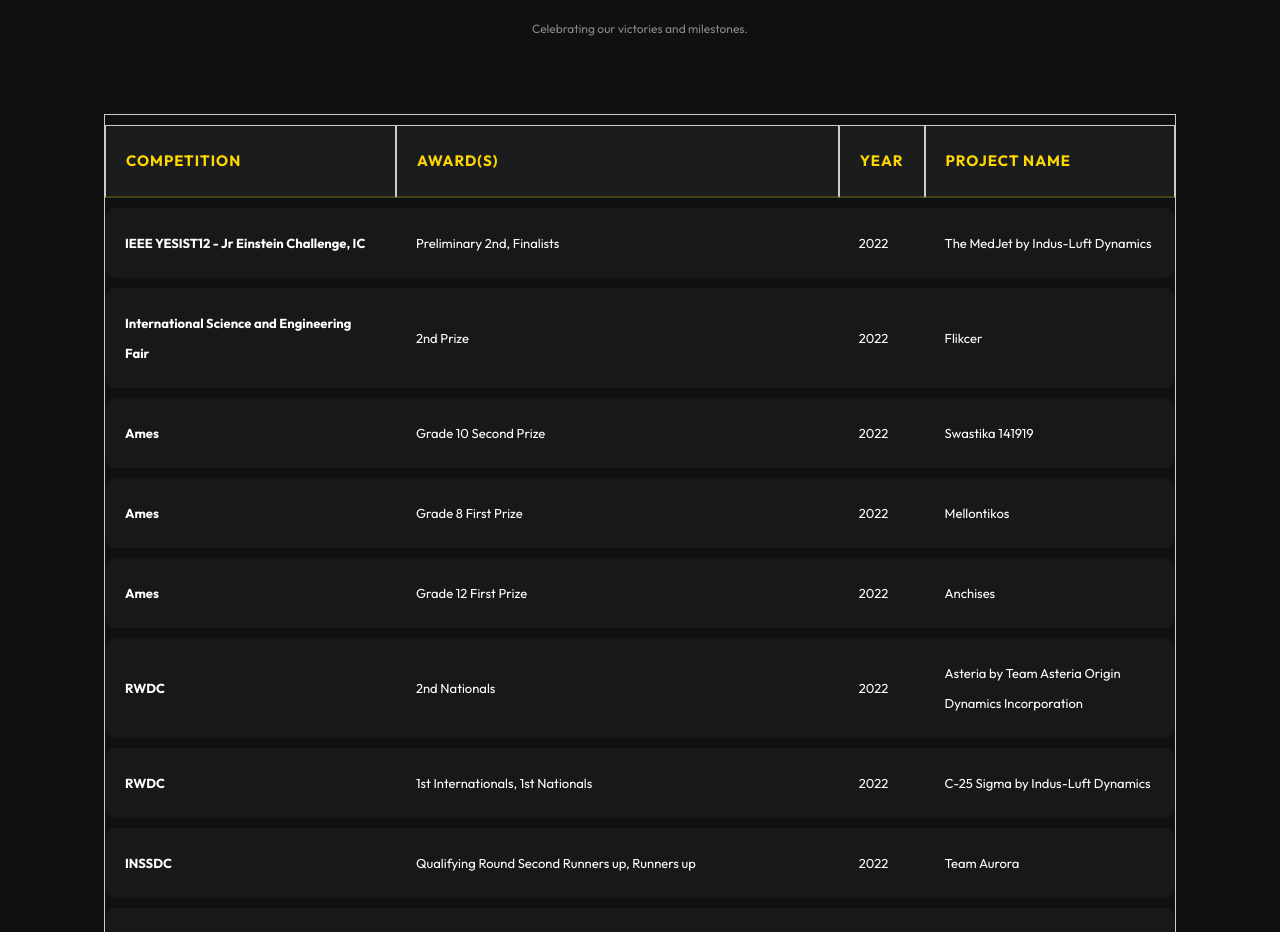
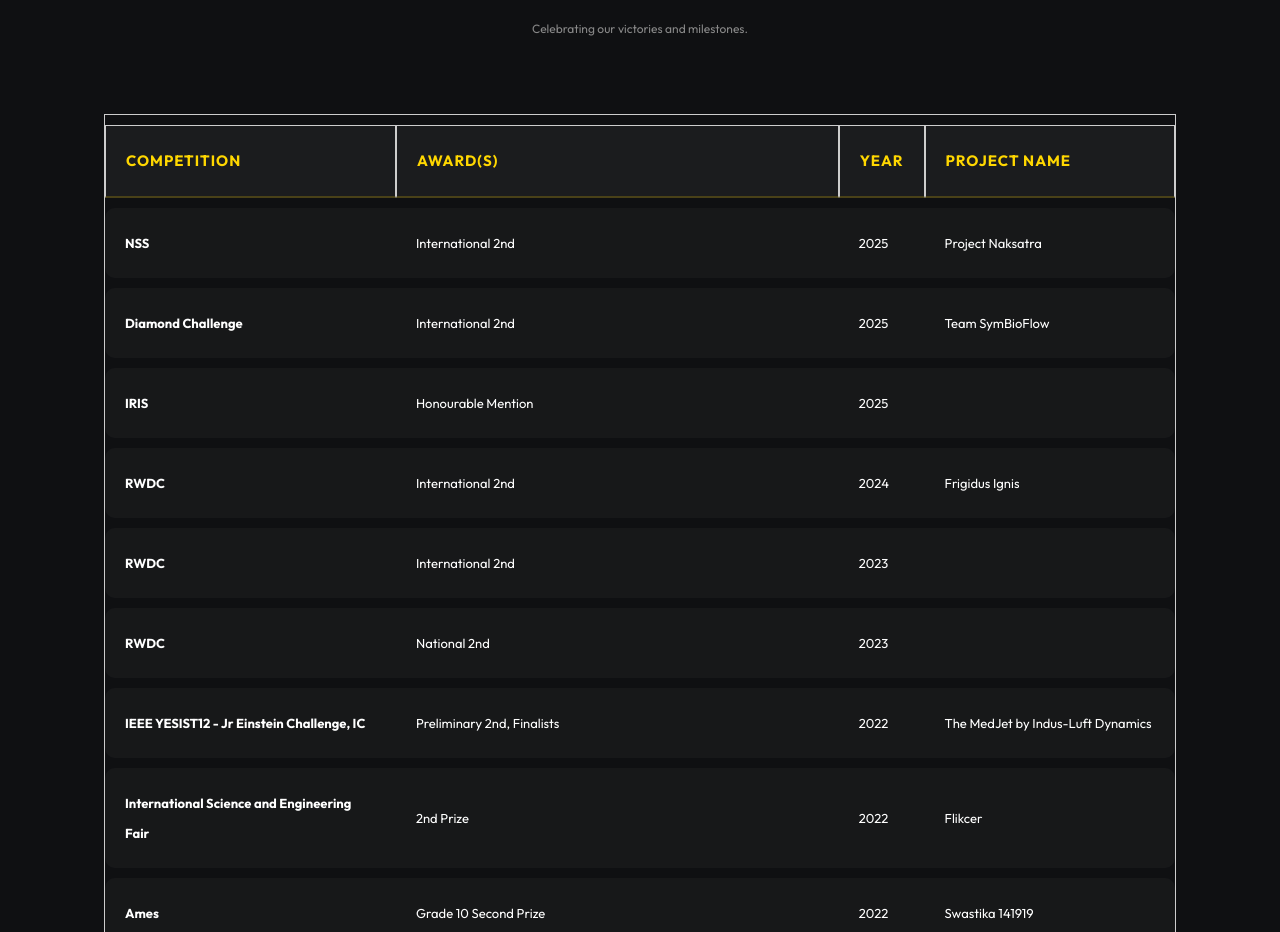
Before and after one commit to AerospaceSociety/aeross.github.io, a plain HTML site: page achievements.html in a window 1280 px wide. Shown: the part 168-1100 px from the top of the page. Drawn offline with Linux system fonts and the light colour scheme.

Commit message:
Updated achievements
Added multiple new achievements with details including awards, years, and project names.

```diff
--- a/achievements.html
+++ b/achievements.html
@@ -125,6 +125,50 @@
                     <th>Award(s)</th>
                     <th>Year</th>
                     <th>Project Name</th>
+                </tr>
+
+               <tr>
+                    <td>NSS</td>
+                    <td>International 2nd</td>
+                    <td>2025</td>
+                    <td>Project Naksatra</td>
+
+                </tr>
+                <tr>
+                    <td>Diamond Challenge</td>
+                    <td>International 2nd</td>
+                    <td>2025</td>
+                    <td>Team SymBioFlow</td>
+
+                </tr>
+                <tr>
+                    <td>IRIS</td>
+                    <td>Honourable Mention</td>
+                    <td>2025</td>
+                    <td></td>
+
+                </tr>
+                <tr>
+                    <td>RWDC</td>
+                    <td>International 2nd</td>
+                    <td>2024</td>
+                    <td>Frigidus Ignis</td>
+
+                </tr>
+                <tr>
+                    <td>RWDC</td>
+                    <td>International 2nd</td>
+                    <td>2023</td>
+                    <td></td>
+
+                </tr>
+
+                <tr>
+                    <td>RWDC</td>
+                    <td>National 2nd</td>
+                    <td>2023</td>
+                    <td></td>
+
                 </tr>
                 <tr>
                     <td>IEEE YESIST12 - Jr Einstein Challenge, IC</td>
```
